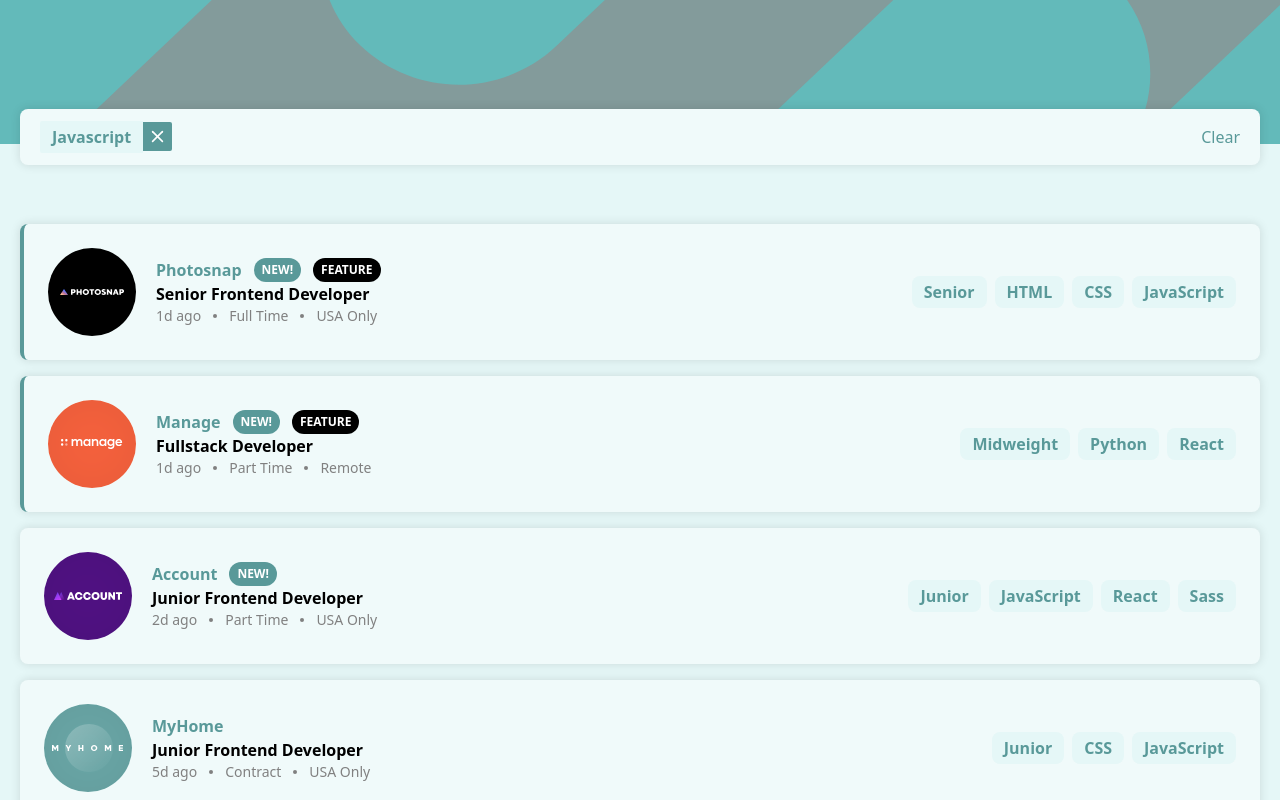
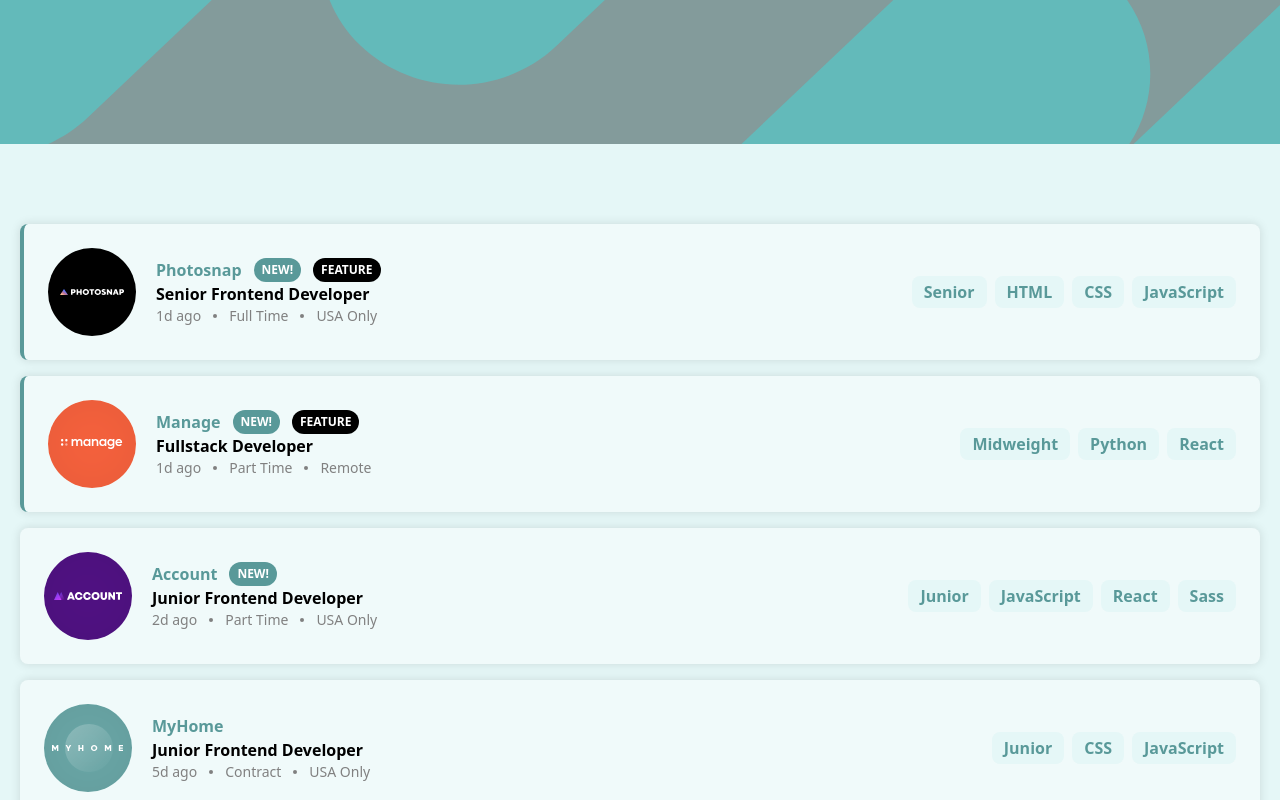
Before and after one commit to Stanislav453/static-job-listings, a React app: page / in a window 1280 px wide. Shown: the top 800 px of the page. Built offline with nearby package versions, Linux system fonts and the light colour scheme; the HTML template or start-up script is replaced by a standard one.

Commit message:
hide FilterJobs if filterJobsData are empty

```diff
--- a/src/App.tsx
+++ b/src/App.tsx
@@ -15,10 +15,12 @@
   return (
     <>
       <Header>
-        <FilterJobs
-          setFilterJobsData={setFilterJobsData}
-          filterJobsData={filterJobsData}
-        />
+        {filterJobsData.length != 0 && (
+          <FilterJobs
+            setFilterJobsData={setFilterJobsData}
+            filterJobsData={filterJobsData}
+          />
+        )}
       </Header>
       <JobsList setFilterJobsData={setFilterJobsData} jobsList={filterList} />
     </>
```
